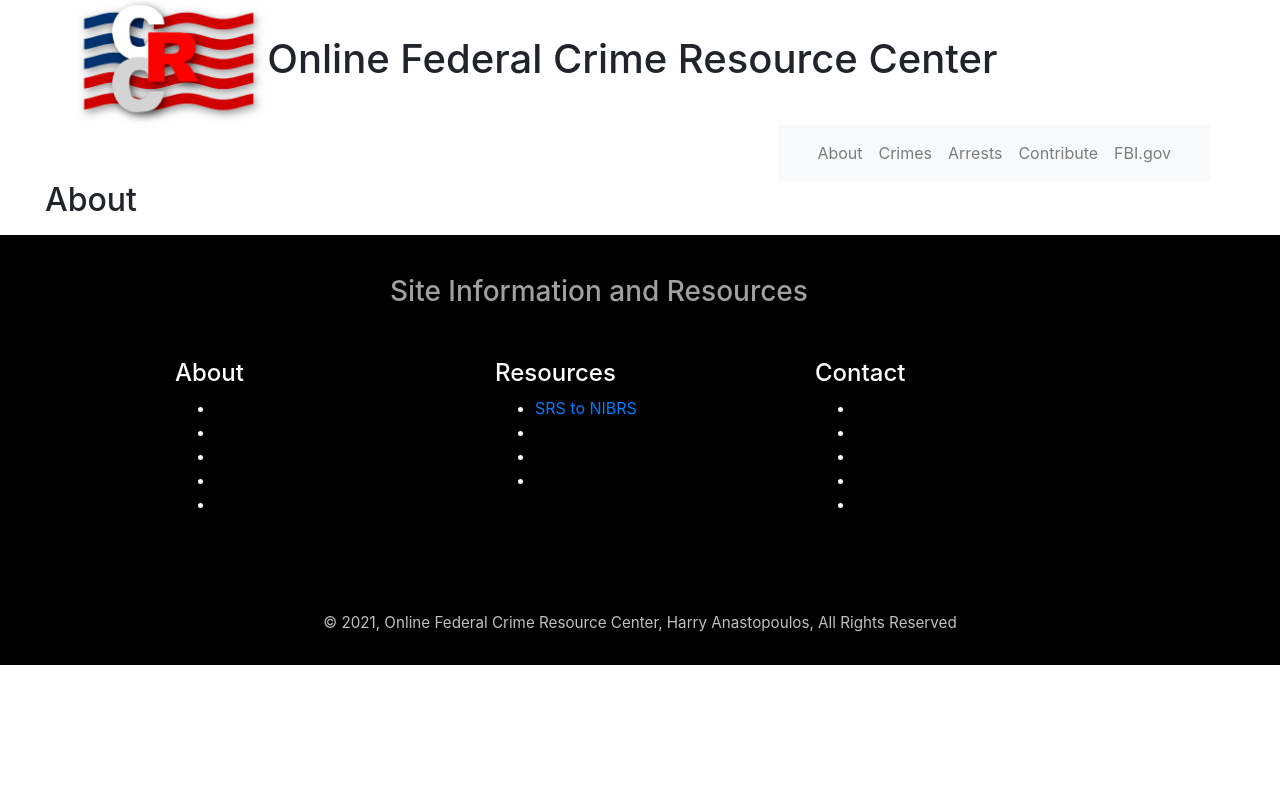
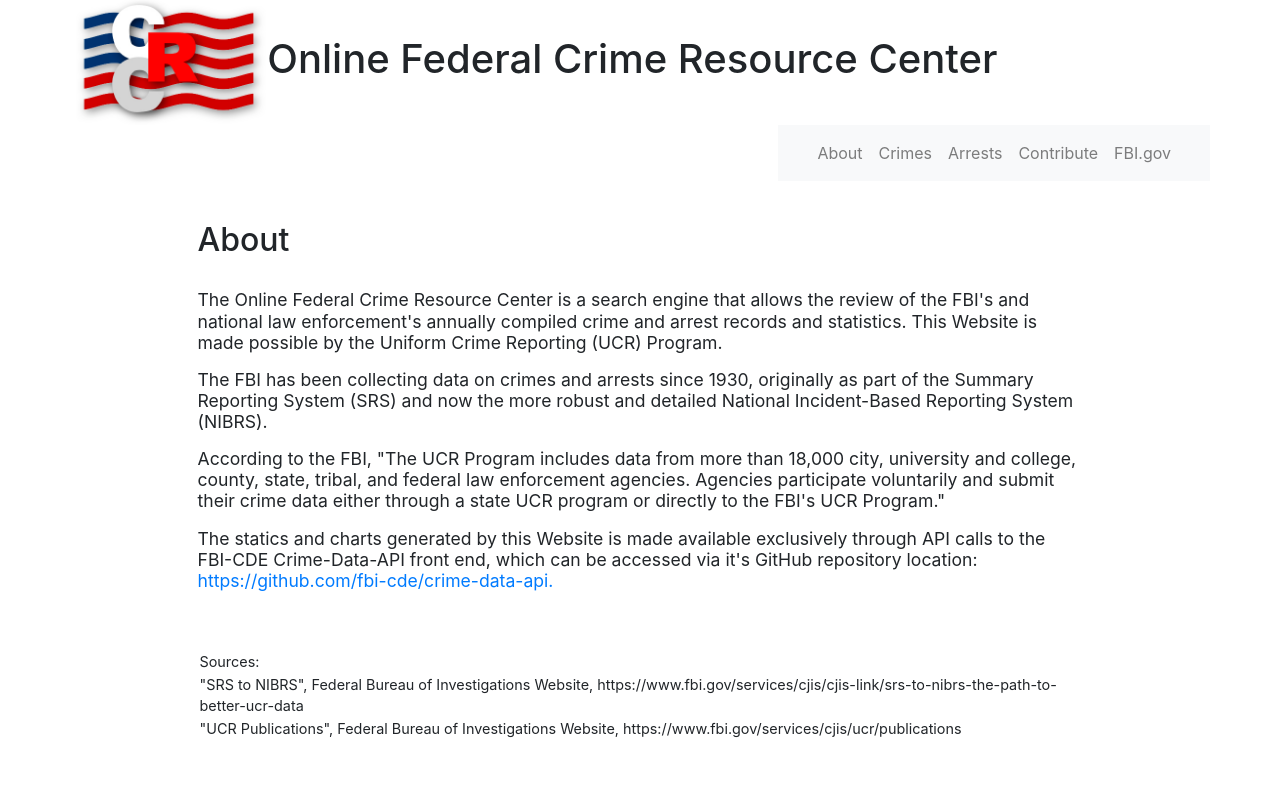
Before and after one commit to chicago29094/crime-resource-center, a React (Create React App) app: page /about in a window 1280 px wide. Shown: the top 800 px of the page. Built offline with nearby package versions, Linux system fonts and the light colour scheme; no server answers; a web font is replaced by a local one.

Commit message:
Updates to Static Content Pages

```diff
--- a/src/App.css
+++ b/src/App.css
@@ -76,3 +76,30 @@
     font-size: 0.95rem;
     color: #c0c0c0;
 }
+
+
+.about-page, .contribute-page {
+    justify-content: center;
+    margin: 40px auto 80px auto;
+    font-size: 1.1rem;
+    line-height: 120%;
+}
+
+.about-page h2, .contribute-page h2{
+    margin: 0px 0px 30px 0px;
+}
+
+
+footer {
+    font-size: 0.9rem;
+    margin: 60px 0px 20px 0px;
+}
+
+footer p {
+    font-size: 0.9rem;
+    margin: 2px;
+}
+
+.crc-footer li {
+    margin-left: -20px;
+}
--- a/src/components/About/About.js
+++ b/src/components/About/About.js
@@ -4,12 +4,23 @@
 
     return (
         <Container fluid>
-            <Col>
+            <Col xs={9} className="about-page">
                 <h2>About</h2>
 
-<p></p>
+<p>The Online Federal Crime Resource Center is a search engine that allows the review of the FBI's and national law enforcement's annually compiled crime and arrest records and statistics.  This Website is made possible by the Uniform Crime Reporting (UCR) Program.</p>
 
-<p></p>
+<p>The FBI has been collecting data on crimes and arrests since 1930, originally as part of the Summary Reporting System (SRS) and now the more robust and detailed National Incident-Based Reporting System (NIBRS).</p>
+
+<p>According to the FBI, "The UCR Program includes data from more than 18,000 city, university and college, county, state, tribal, and federal law enforcement agencies. Agencies participate voluntarily and submit their crime data either through a state UCR program or directly to the FBI's UCR Program."</p>
+
+<p>The statics and charts generated by this Website is made available exclusively through API calls to the FBI-CDE Crime-Data-API front end, which can be accessed via it's GitHub repository location: <a href="https://github.com/fbi-cde/crime-data-api" target="_blank">https://github.com/fbi-cde/crime-data-api.</a></p>
+
+<footer>
+<p>Sources:</p>
+<p>"SRS to NIBRS", Federal Bureau of Investigations Website, https://www.fbi.gov/services/cjis/cjis-link/srs-to-nibrs-the-path-to-better-ucr-data<br />
+</p>
+<p>"UCR Publications", Federal Bureau of Investigations Website, https://www.fbi.gov/services/cjis/ucr/publications</p>
+</footer>
 
             </Col>
         </Container>
--- a/src/components/Contribute/Contribute.js
+++ b/src/components/Contribute/Contribute.js
@@ -4,12 +4,15 @@
 
     return (
         <Container fluid>
-        <Col>
-            <h2>Contribute</h2>
 
-            <p>Lorem ipsum dolor sit amet, consectetuer adipiscing elit. Maecenas porttitor congue massa. Fusce posuere, magna sed pulvinar ultricies, purus lectus malesuada libero, sit amet commodo magna eros quis urna. Nunc viverra imperdiet enim. Fusce est. Vivamus a tellus. Pellentesque habitant morbi tristique senectus et netus et malesuada fames ac turpis egestas. Proin pharetra nonummy pede. Mauris et orci. Aenean nec lorem.</p>
+        <Col xs={9} className="contribute-page">
+                <h2>Contribute to the OFCRC's Ongoing Success</h2>
 
-<p>In porttitor. Donec laoreet nonummy augue. Suspendisse dui purus, scelerisque at, vulputate vitae, pretium mattis, nunc. Mauris eget neque at sem venenatis eleifend. Ut nonummy. Fusce aliquet pede non pede. Suspendisse dapibus lorem pellentesque magna. Integer nulla. Donec blandit feugiat ligula. Donec hendrerit, felis et imperdiet euismod, purus ipsum pretium metus, in lacinia nulla nisl eget sapien.</p>
+<p>The Online Federal Crime Resource Center welcomes contributions, suggestions, or involvement in our open source project to make the FBI's crime and arrest data more accessible on the Internet.</p>
+
+<p>Please use the contact information provided below to get in contact with us.  Feel free to join our mailing list to keep in touch with the latest OFCRC updates and developments.</p>
+
+<p>Feel free to review our software and data at our public GitHub site.</p>
 
         </Col>
     </Container>
--- a/src/components/Footer/Footer.js
+++ b/src/components/Footer/Footer.js
@@ -12,11 +12,11 @@
                     <Col xs="3">
                         <h4>About</h4>
                         <ul>
-                            <li><a href="" target="_blank"></a></li>
-                            <li><a href="" target="_blank"></a></li>
-                            <li><a href="" target="_blank"></a></li>
-                            <li><a href="" target="_blank"></a></li>
-                            <li><a href="" target="_blank"></a></li>
+                            <li><a href="/about" target="_blank">About</a></li>
+                            <li><a href="/contribute" target="_blank">Ways to Participate</a></li>
+                            <li><a href="" target="_blank">FBI Crime Reporting API</a></li>
+                            <li><a href="https://www.fbi.gov/services/cjis/ucr/nibrs" target="_blank">National Incident-Based Reporting System (NIBRS)</a></li>
+                            <li><a href="https://api.data.gov/docs/fbi/" target="_blank">Federal Bureau of Investigation APIs</a></li>
                         </ul>
 
                     </Col>
@@ -25,20 +25,22 @@
                         <h4>Resources</h4>
                         <ul>
                             <li><a href="https://www.fbi.gov/services/cjis/cjis-link/srs-to-nibrs-the-path-to-better-ucr-data" target="_blank">SRS to NIBRS</a></li>
-                            <li><a href="" target="_blank"></a></li>
-                            <li><a href="" target="_blank"></a></li>
-                            <li><a href="" target="_blank"></a></li>
+                            <li><a href="https://www.fbi.gov/" target="_blank">FBI</a></li>
+                            <li><a href="" target="_blank">OFCRC GitHub Repository</a></li>
+                            <li><a href="https://crime-data-explorer.fr.cloud.gov/pages/home" target="_blank">FBI Crime Data Explorer</a></li>
+                            <li><a href="https://www.fbi.gov/services/cjis/ucr/hate-crime" target="_blank">Hate Crime Statistics</a></li>
                         </ul>
                     </Col>
 
                     <Col xs="3">
                         <h4>Contact</h4>
                         <ul>
-                            <li><a href="" target="_blank"></a></li>
-                            <li><a href="" target="_blank"></a></li>
-                            <li><a href="" target="_blank"></a></li>
-                            <li><a href="" target="_blank"></a></li>
-                            <li><a href="" target="_blank"></a></li>
+                            <li><a href="mailto:ofcrc@uswide.net" target="_blank">OFCRC</a></li>
+                            <li><a href="mailto:ofcrc@uswide.net" target="_blank">OFCRC Development Team</a></li>
+                            <li><a href="mailto:ofcrc@uswide.net" target="_blank">Support</a></li>
+                            <li><a href="mailto:ofcrc@uswide.net" target="_blank">Feature Requests</a></li>
+                            <li><a href="mailto:ofcrc@uswide.net" target="_blank">Join Our Mailing List</a></li>
+                            <li><a href="mailto:ofcrc@uswide.net" target="_blank">Request Updates</a></li>
                         </ul>
                     </Col>
 
```
